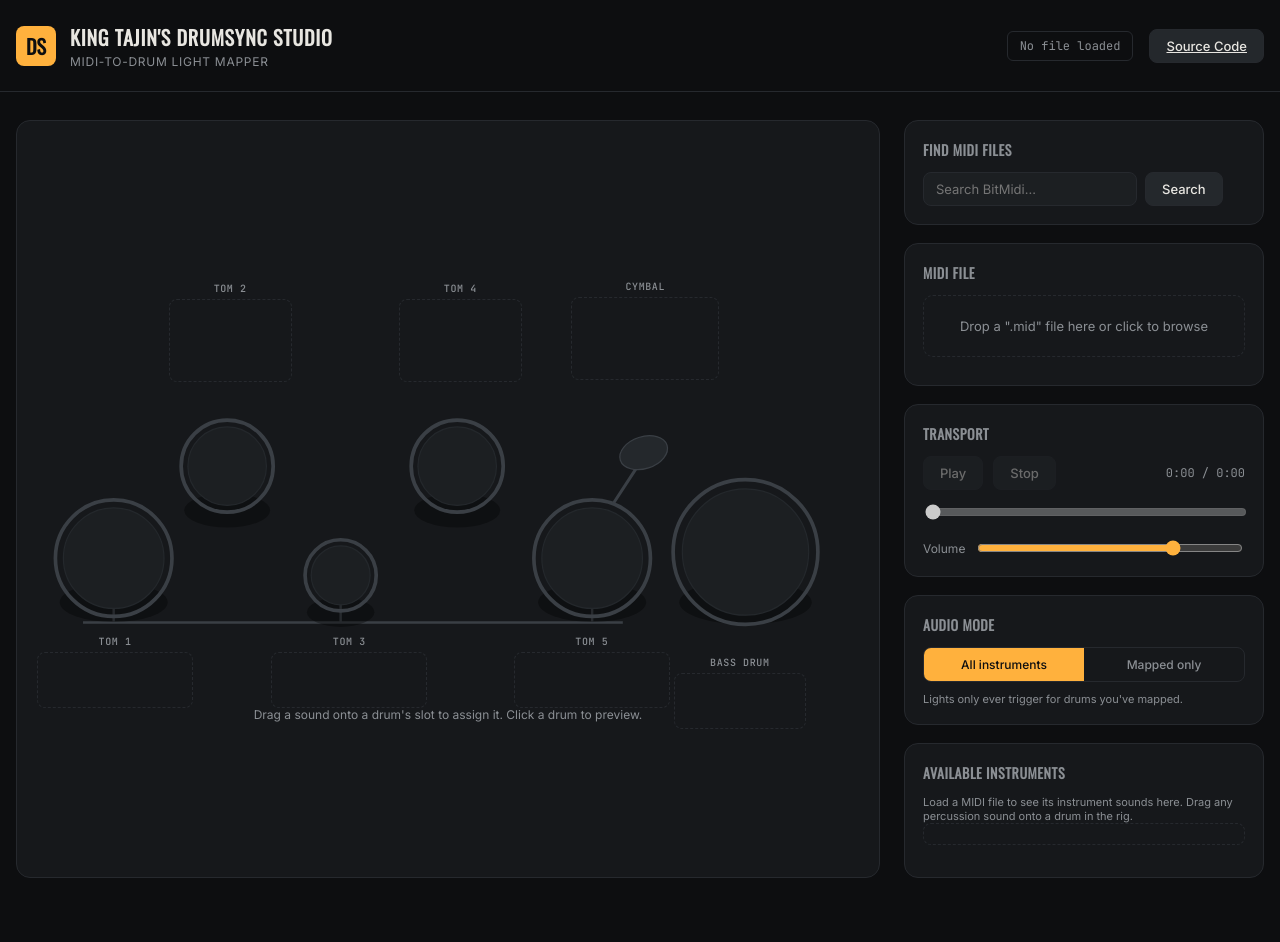
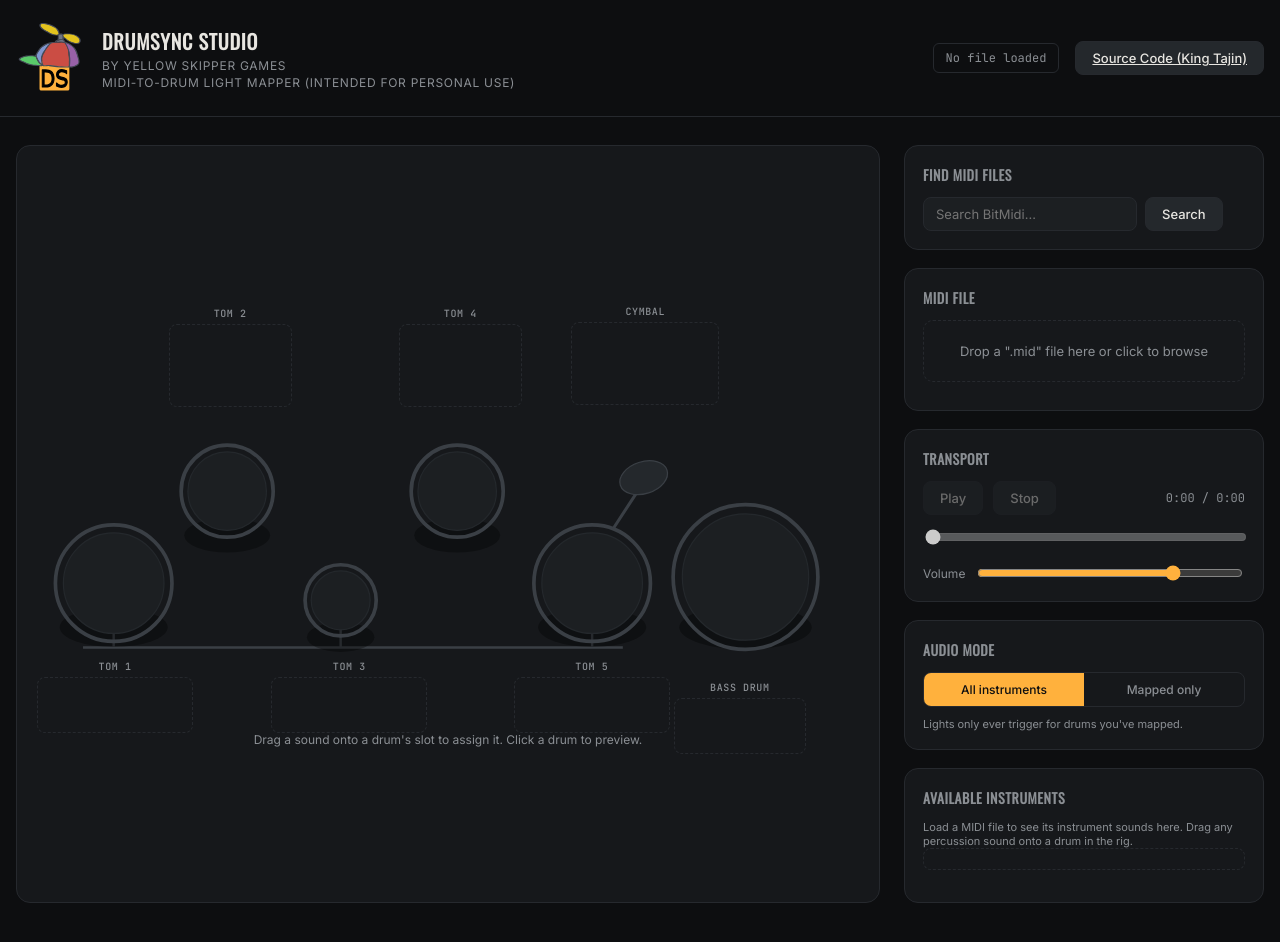
Before and after one commit to King-Tajin/Drumsync-Studio, a website with bundled scripts: page index.html in a window 1280 px wide. Before the commit the page ends 918 px from the top, so only its background shows below. Built offline with nearby package versions, Linux system fonts and the light colour scheme.

Commit message:
Updated logo and switched to pnpm.

```diff
--- a/index.html
+++ b/index.html
@@ -4,7 +4,7 @@
     <meta charset="utf-8" />
     <meta name="viewport" content="width=device-width, initial-scale=1" />
     <title>Drumsync Studio</title>
-    <link rel="icon" type="image/png" href="icon.png" />
+    <link rel="icon" type="image/svg" href="favicon.svg" />
     <link rel="preconnect" href="https://fonts.googleapis.com" />
     <link rel="preconnect" href="https://fonts.gstatic.com" crossorigin />
     <link
@@ -17,10 +17,11 @@
     <div class="app">
       <header class="app-header">
         <div class="brand">
-          <span class="brand-mark">DS</span>
+          <img src="icon.svg" alt="Logo" width="72" height="72">
           <div class="brand-text">
-            <h1>KING TAJIN'S DRUMSYNC STUDIO</h1>
-            <p>MIDI-to-drum light mapper</p>
+            <h1>DRUMSYNC STUDIO</h1>
+            <p>by Yellow Skipper Games</p>
+            <p>MIDI-to-drum light mapper (intended for personal use)</p>
           </div>
         </div>
         <div class="header-right">
@@ -30,7 +31,7 @@
             target="_blank"
             rel="noopener noreferrer"
             class="btn"
-            >Source Code</a
+            >Source Code (King Tajin)</a
           >
         </div>
       </header>
--- /dev/null
+++ b/pnpm-workspace.yaml
@@ -0,0 +1,2 @@
+minimumReleaseAge: 2160
+trustPolicy: no-downgrade
```
Also changed, not shown: package.json (+6 -4 lines), svgo.config.cjs (added, +8 -0 lines), favicon.svg (added), icon.png (deleted), icon.svg (added), pnpm-lock.yaml (added), 2 other files.
